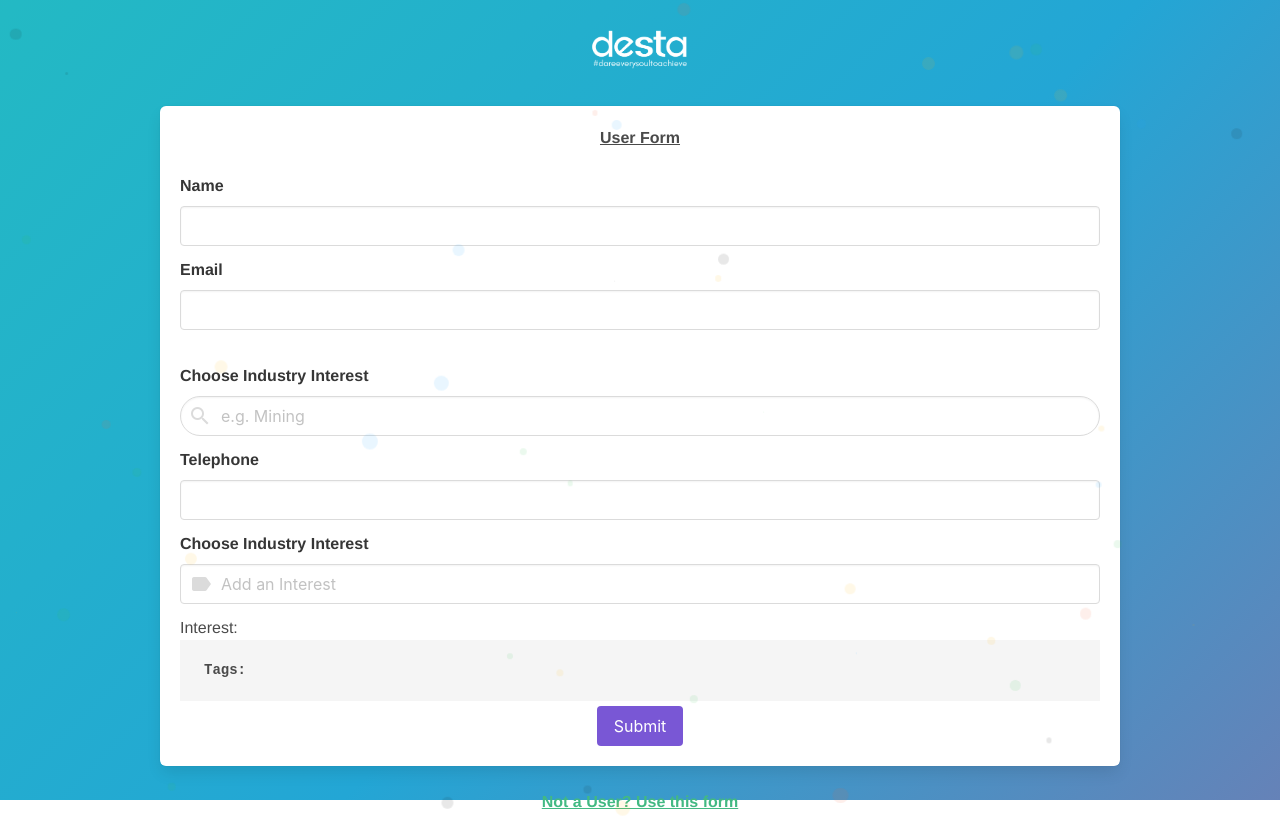
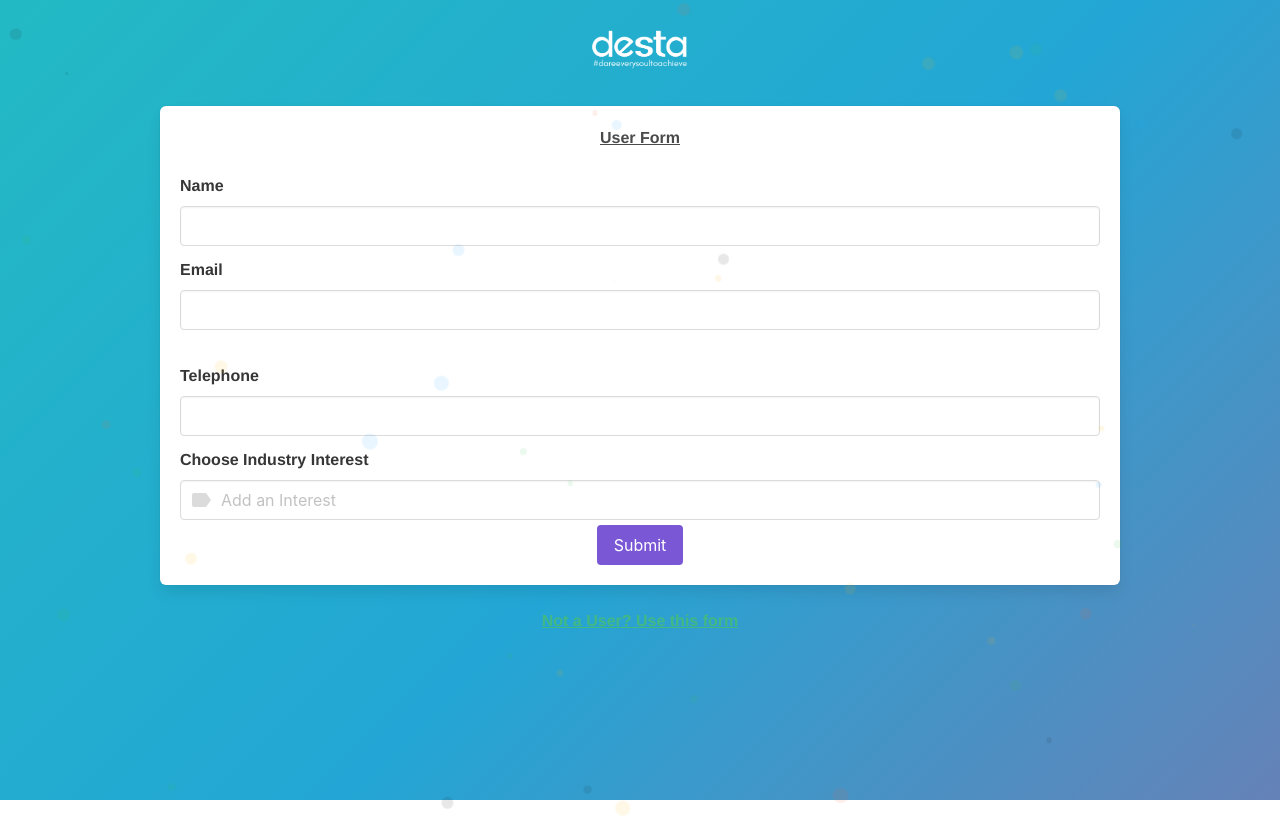
Before and after one commit to minoli28/Desta_Team_6, a Vue app: page /userform in a window 1280 px wide. Built offline with nearby package versions, Linux system fonts and the light colour scheme.

Commit message:
Major Design Changes

```diff
--- a/src/components/User.vue
+++ b/src/components/User.vue
@@ -8,19 +8,6 @@
         </b-field>
         <b-field label="Email">
           <b-input type="email" v-model="user.email" maxlength="30"> </b-input>
-        </b-field>
-        <b-field label="Choose Industry Interest">
-          <b-autocomplete
-            rounded
-            v-model="name"
-            :data="filteredDataArray"
-            placeholder="e.g. Mining"
-            icon="magnify"
-            clearable
-            @select="(option) => (selected = option)"
-          >
-            <template #empty>No results found</template>
-          </b-autocomplete>
         </b-field>
         <!-- <b-field label="Location">
           <b-input v-model=""></b-input>
@@ -42,8 +29,6 @@
           >
           </b-taginput>
         </b-field>
-        Interest:{{ user.interest }}
-        <pre style="max-height: 400px"><b>Tags:</b>{{ user.tags }}</pre>
       </section>
         <button @click="ShowText=true" class="button is-primary" style="margin-top: 5px">Submit</button>
     </div>
```
